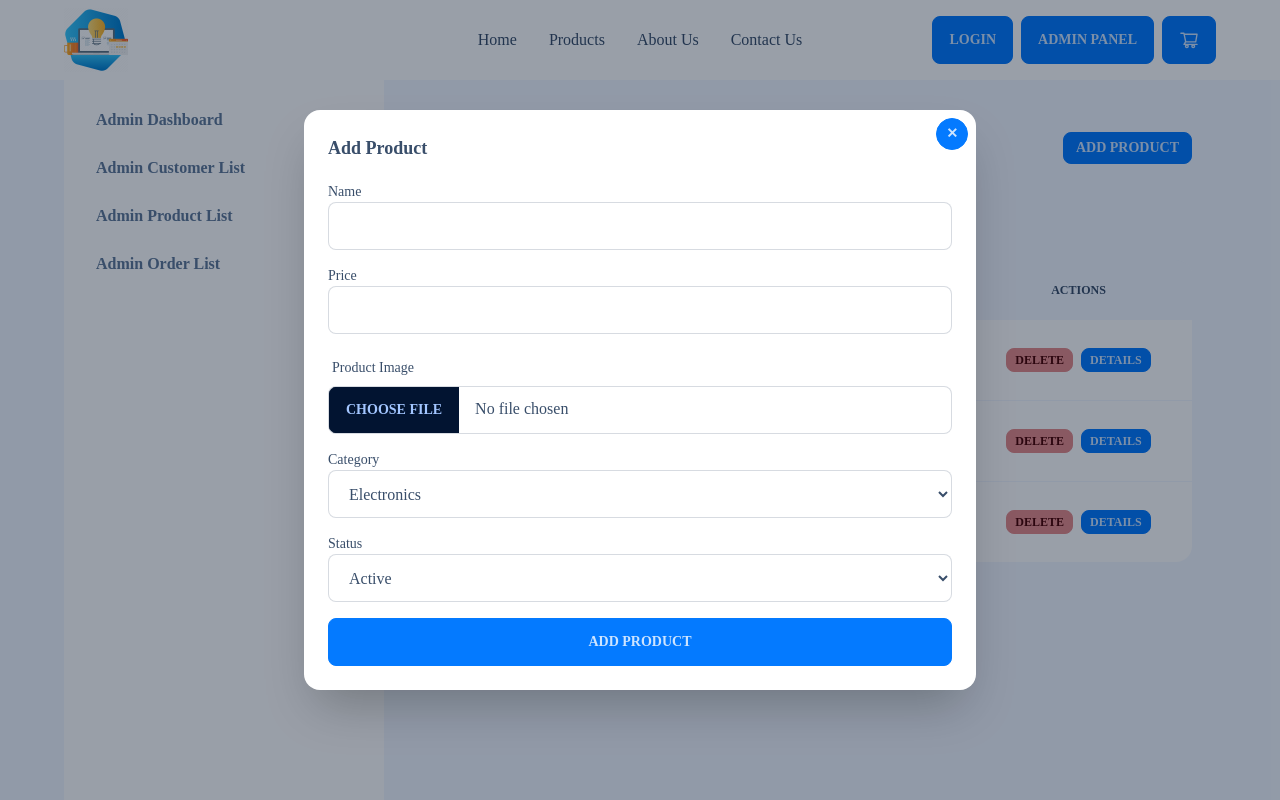
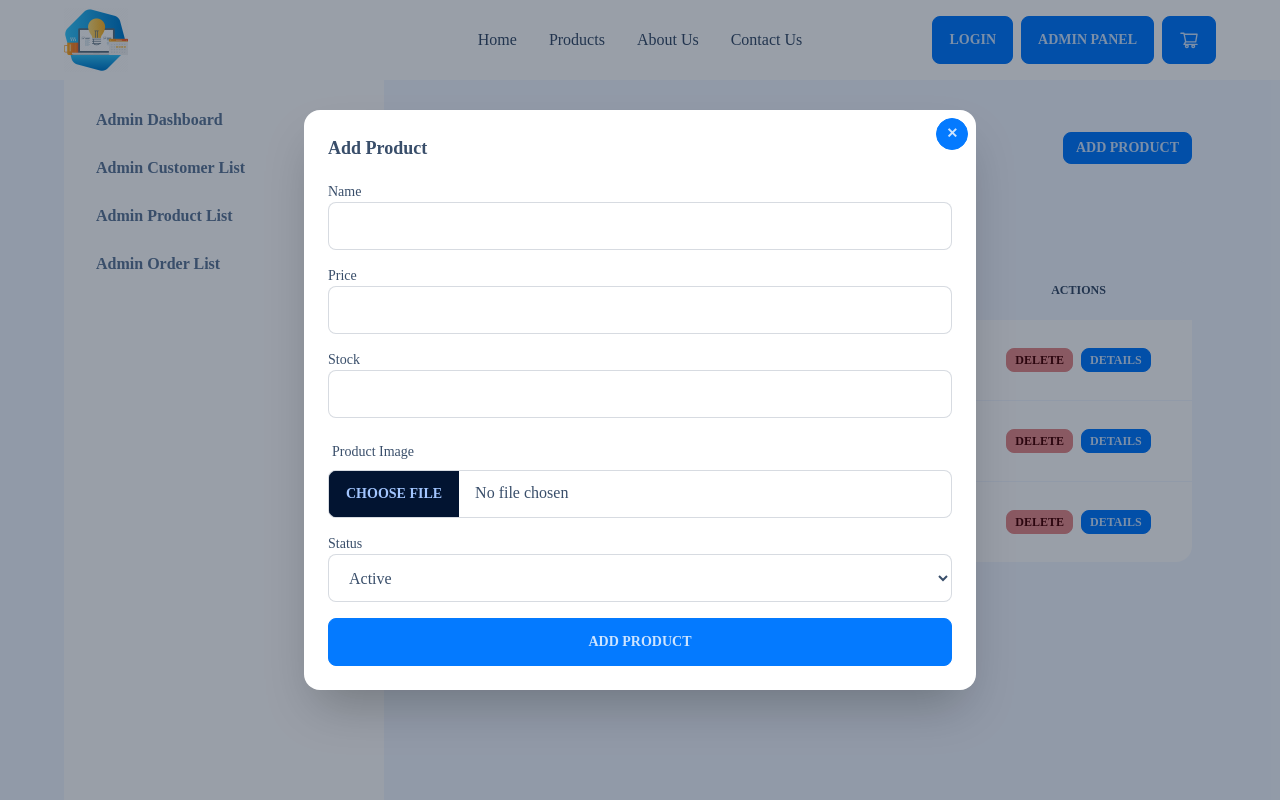
Before and after one commit to ruhulaminparvez/admin-panel-repliq, a React (Create React App) app: page /admin/product in a window 1280 px wide. Both pictures are taken after a click on the label "ADD PRODUCT". Shown: the top 800 px of the page. Built offline with nearby package versions, Linux system fonts and the light colour scheme; a web font is replaced by a local one.

Commit message:
Design All Requirements Done :octocat:

```diff
--- a/src/Pages/Dashboard/AdminProduct/AdminProductModal.js
+++ b/src/Pages/Dashboard/AdminProduct/AdminProductModal.js
@@ -18,19 +18,15 @@ const AdminProductModal = () => {
                         <input type="number" name="price" id="price" className="input input-bordered" />
                     </div>
                     <div className="flex flex-col mt-4">
+                        <label htmlFor="stock">Stock</label>
+                        <input type="number" name="stock" id="stock" className="input input-bordered" />
+                    </div>
+                    <div className="flex flex-col mt-4">
                     <label className="label">
                         <span className="label-text">Product Image</span>
                     </label>
                     <input type="file" className="file-input file-input-bordered w-full" />
 
-                    </div>
-                    <div className="flex flex-col mt-4">
-                        <label htmlFor="category">Category</label>
-                        <select name="category" id="category" className="input input-bordered">
-                            <option value="electronics">Electronics</option>
-                            <option value="fashion">Fashion</option>
-                            <option value="sports">Sports</option>
-                        </select>
                     </div>
                     <div className="flex flex-col mt-4">
                         <label htmlFor="status">Status</label>
```
